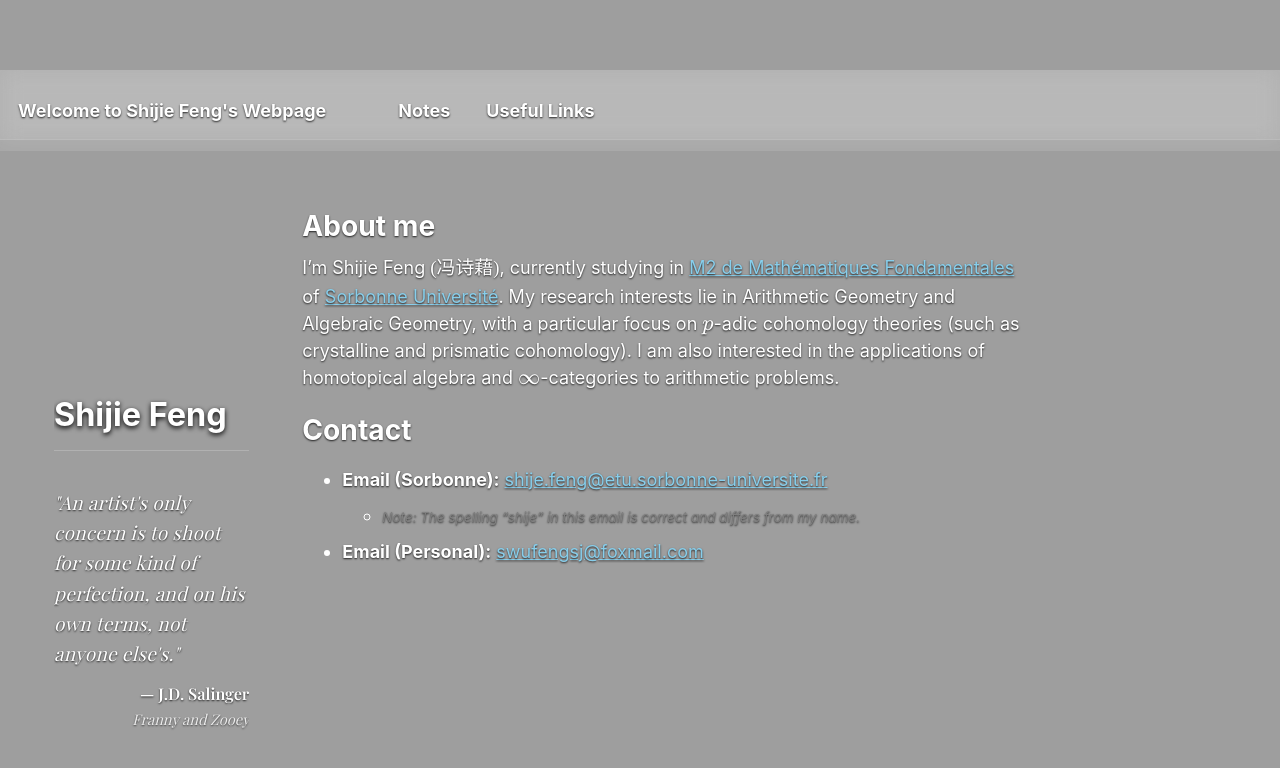
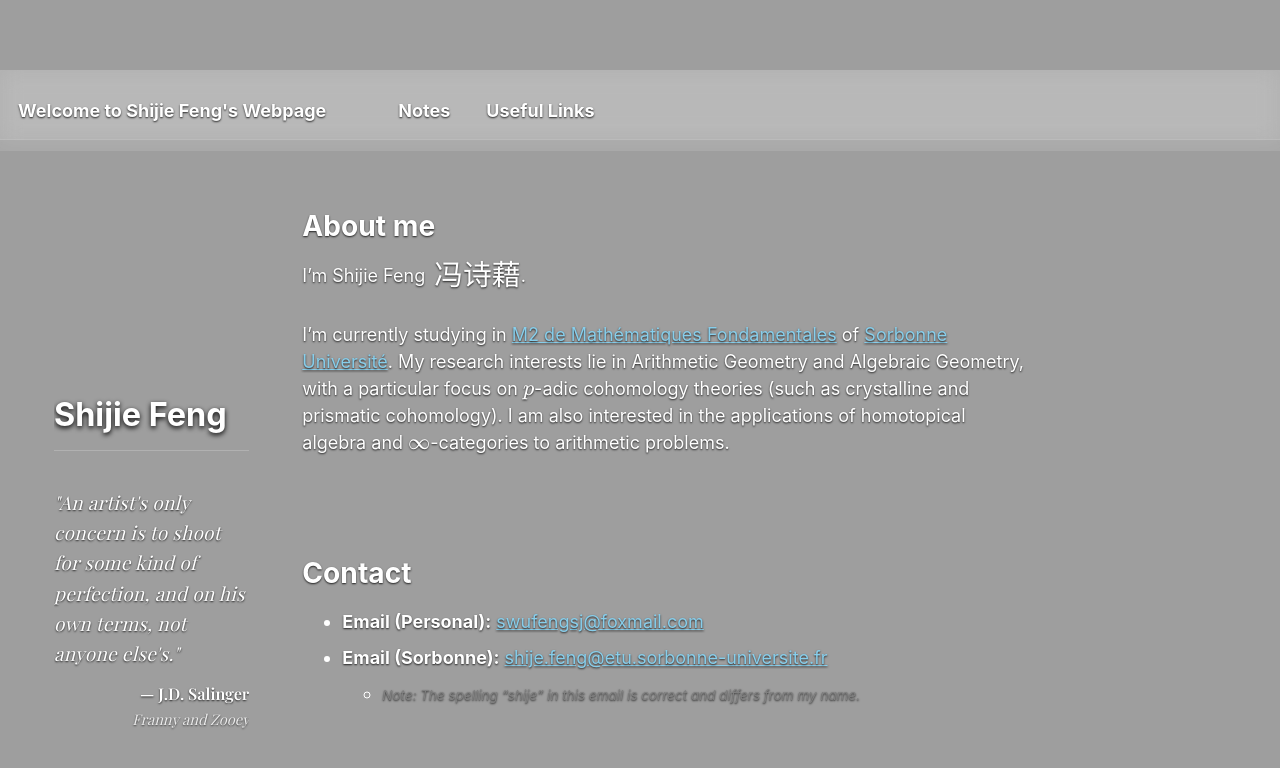
Before and after one commit to SHJFeng/SHJFeng.github.io, a Jekyll site: the page built from _pages/about.md, in a window 1280 px wide and 900 px high. Shown: the top 768 px of the window. Built offline with Jekyll 4.4.1, drawn with Linux system fonts in a browser that asks for light colours; some web fonts are replaced; part of the change alters nothing that is shown.

Commit message:
修改about.md

```diff
--- a/_pages/about.md
+++ b/_pages/about.md
@@ -7,10 +7,19 @@ redirect_from:
   - /about.html
 ---
 
-I'm Shijie Feng <span style="font-family: 'STKaiti', 'KaiTi', 'BiauKai', '楷体', serif; font-size: 105%;">(冯诗藉)</span>, currently studying in [M2 de Mathématiques Fondamentales](https://master-math-fonda.imj-prg.fr/) of [Sorbonne Université](https://www.sorbonne-universite.fr/). My research interests lie in Arithmetic Geometry and Algebraic Geometry, with a particular focus on $p$-adic cohomology theories (such as crystalline and prismatic cohomology). I am also interested in the applications of homotopical algebra and $\infty$-categories to arithmetic problems.
+<link rel="preconnect" href="https://fonts.googleapis.com">
+<link rel="preconnect" href="https://fonts.gstatic.com" crossorigin>
+<link href="https://fonts.googleapis.com/css2?family=Ma+Shan+Zheng&display=swap" rel="stylesheet">
+
+I'm Shijie Feng <span style="font-family: 'Ma Shan Zheng', cursive; font-size: 1.6em; vertical-align: -3px; margin-left: 4px;">冯诗藉</span>.
+
+I'm currently studying in [M2 de Mathématiques Fondamentales](https://master-math-fonda.imj-prg.fr/) of [Sorbonne Université](https://www.sorbonne-universite.fr/). My research interests lie in Arithmetic Geometry and Algebraic Geometry, with a particular focus on $p$-adic cohomology theories (such as crystalline and prismatic cohomology). I am also interested in the applications of homotopical algebra and $\infty$-categories to arithmetic problems.
+
+<br>
+<br>
 
 # Contact
 
+* **Email (Personal):** [swufengsj@foxmail.com](mailto:swufengsj@foxmail.com)
 * **Email (Sorbonne):** [shije.feng@etu.sorbonne-universite.fr](mailto:shije.feng@etu.sorbonne-universite.fr)
     * <small style="color: gray;">*Note: The spelling "shije" in this email is correct and differs from my name.*</small>
-* **Email (Personal):** [swufengsj@foxmail.com](mailto:swufengsj@foxmail.com)
```
